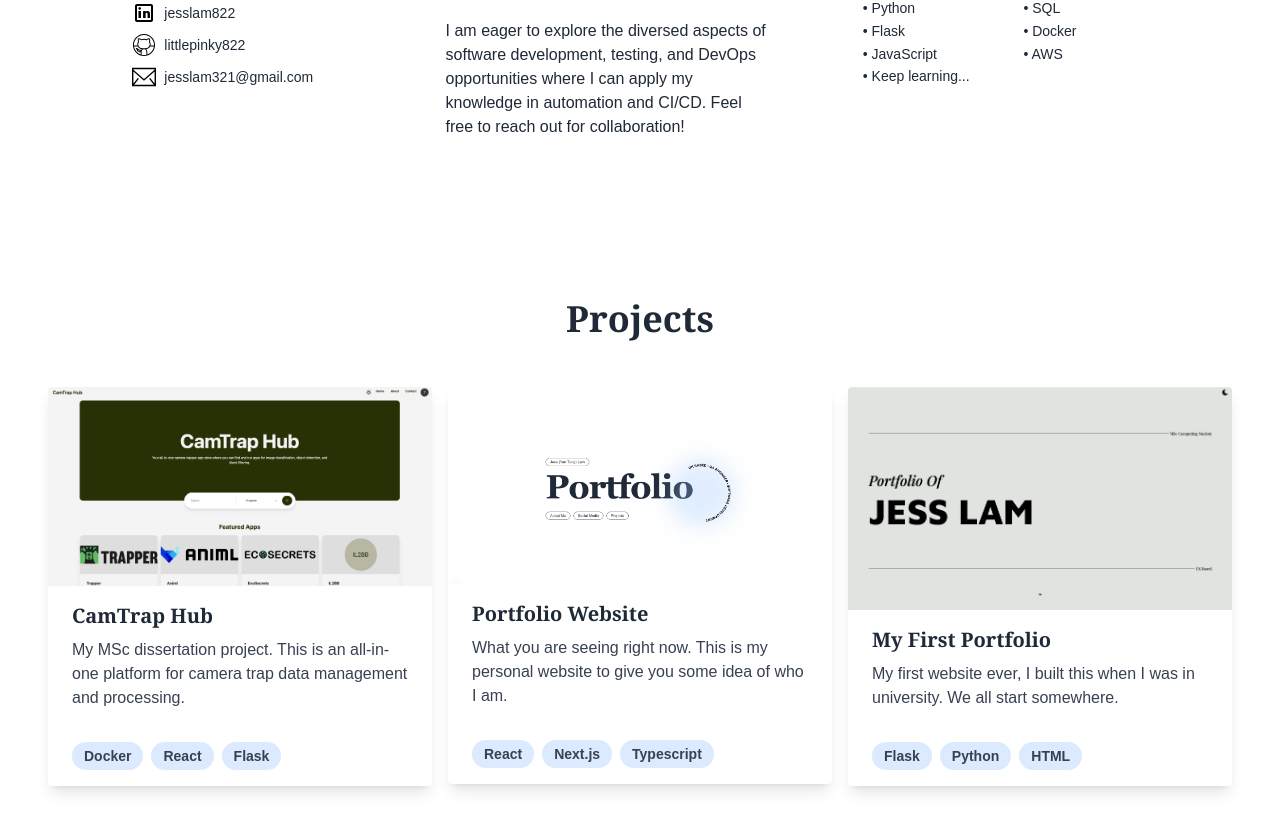
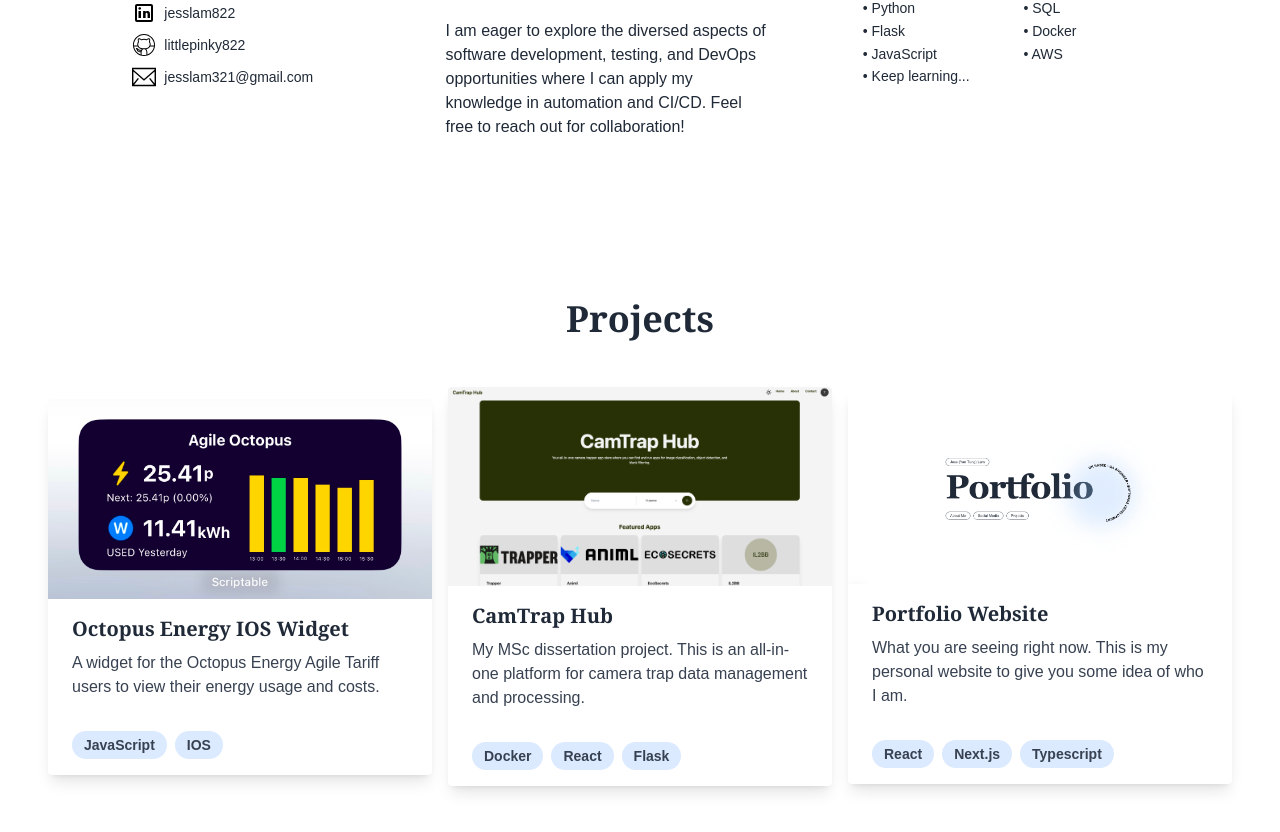
Before and after one commit to littlepinky822/react-portfolio, a Next.js app: page / in a window 1280 px wide. Shown: the part 1317-2149 px from the top of the page. Built offline with nearby package versions, Linux system fonts and the light colour scheme.

Commit message:
update projects

```diff
--- a/components/Projects/index.tsx
+++ b/components/Projects/index.tsx
@@ -10,11 +10,18 @@ const Projects = () => {
             <h1 className="text-4xl font-bold mb-8 font-serif">Projects</h1>
             <div className="flex flex-col md:flex-row items-center justify-center gap-4">
                 <Card
+                        name="Octopus Energy IOS Widget"
+                        description="A widget for the Octopus Energy Agile Tariff users to view their energy usage and costs."
+                        image="/medium_octopus_widget.jpg"
+                        tags={["JavaScript", "IOS"]}
+                        url="https://github.com/littlepinky822/Octopus-Agile-Widget"
+                    />
+                <Card
                     name="CamTrap Hub"
                     description="My MSc dissertation project. This is an all-in-one platform for camera trap data management and processing."
                     image="/camtrap-hub.png"
                     tags={["Docker", "React", "Flask"]}
-                    url="https://github.com/littlepinky822/CamTrap-Hub"
+                    url="https://git.cardiff.ac.uk/c22097859/c22097859_cmt403_dissertation"
                     />
                 <Card
                     name="Portfolio Website"
@@ -23,13 +30,6 @@ const Projects = () => {
                     tags={["React", "Next.js", "Typescript"]}
                     url="https://github.com/littlepinky822/react-portfolio"
                     />
-                <Card
-                    name="My First Portfolio"
-                    description="My first website ever, I built this when I was in university. We all start somewhere."
-                    image="/flask-portfolio.png"
-                    tags={["Flask", "Python", "HTML"]}
-                    url="https://github.com/littlepinky822/my-personal-website"
-                />
             </div>
         </section>
     )
```
Also changed, not shown: public/medium_octopus_widget.jpg (added).
